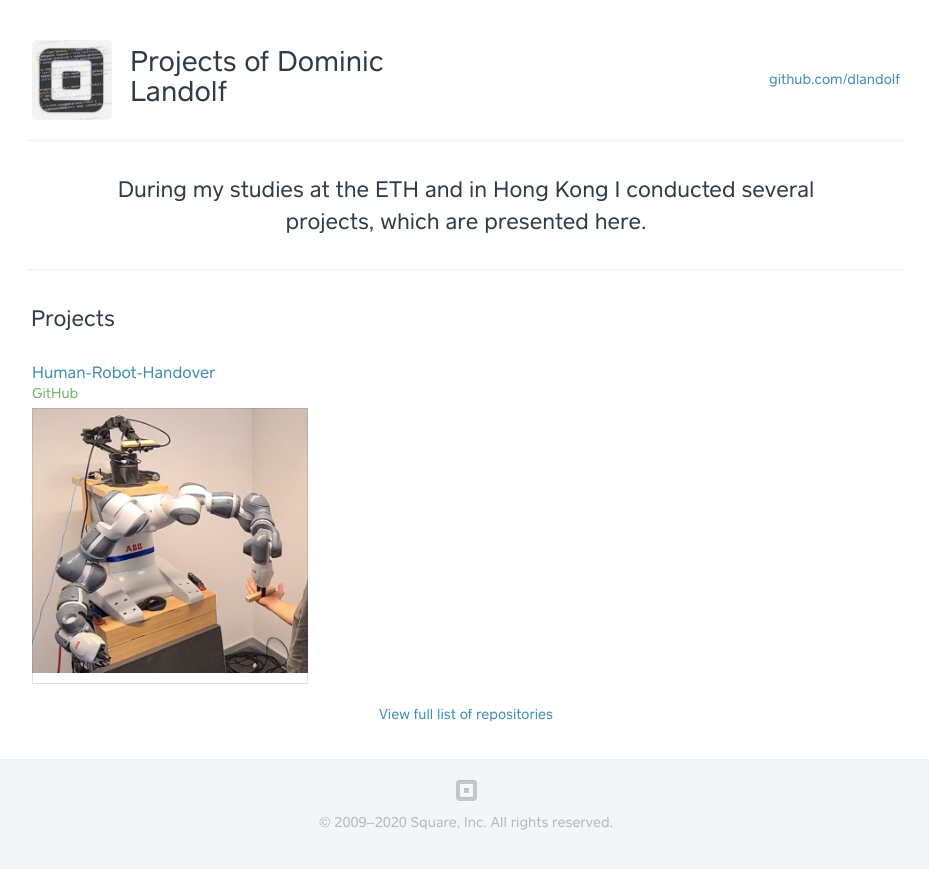
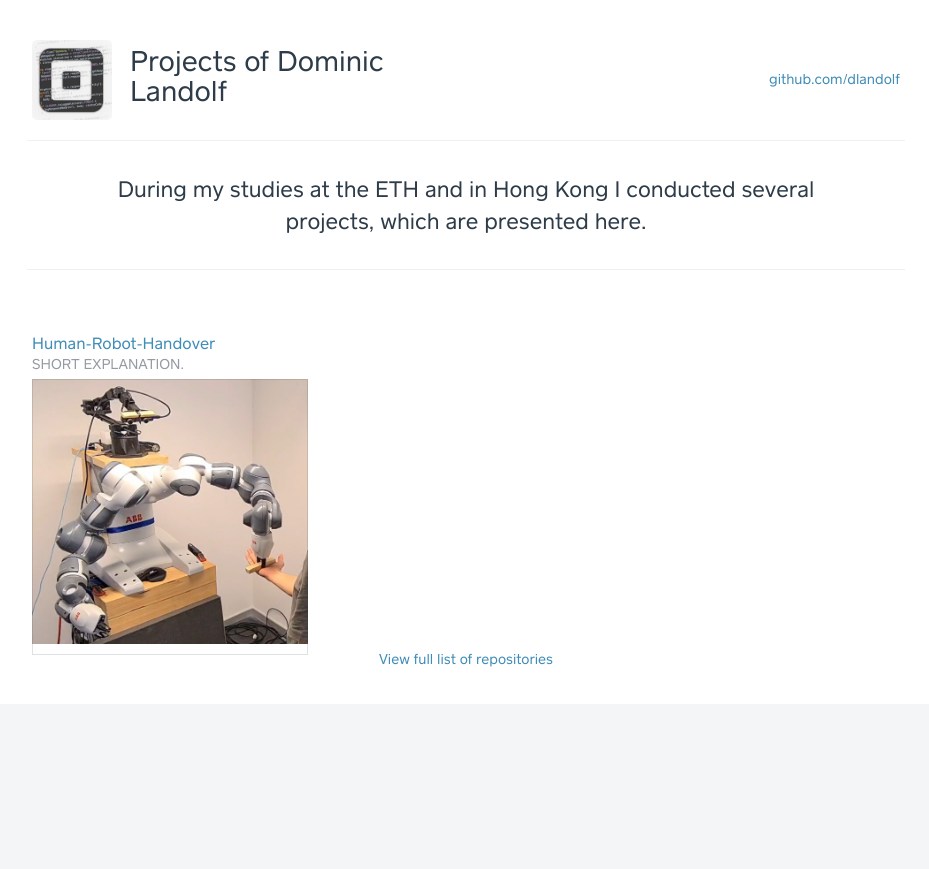
Before and after one commit to dlandolf/dlandolf.github.io, a Jekyll site: the page index.html, which Jekyll copies as it is, in a window 1280 px wide. Shown: the top 869 px of the page, without its empty margins (174-1103 px from the left). Built offline with Jekyll 4.4.1, drawn with Linux system fonts in a browser that asks for light colours.

Commit message:
Update index.html

```diff
--- a/index.html
+++ b/index.html
@@ -38,13 +38,13 @@
 
           <article class="profile-menu" id="menu">
             <div id="android" class="menu-category">
-              <h3 class="menu-category-name">Projects</h3>
+              <!--<h3 class="menu-category-name">Projects</h3>-->
               <ol class="menu-category-list has-images">
               <li class="menu-item">
                 <div class="menu-item-info">
 
-                   <h2 class="menu-item-name"><a href="https://dlandolf.github.io/Human-Robot-Handover/">Human-Robot-Handover</a></h2>
-                  <span class="menu-item-price"><a href="https://dlandolf.github.io/Human-Robot-Handover/" target="_blank">GitHub</a></span>
+                  <h3 class="menu-item-name"><a href="https://dlandolf.github.io/Human-Robot-Handover/">Human-Robot-Handover</a></h3>
+                  <!-- <span class="menu-item-price"><a href="https://dlandolf.github.io/Human-Robot-Handover/" target="_blank">GitHub</a></span> -->
                   <p class="menu-item-description">SHORT EXPLANATION.</p>
                 </div>
                 <div class="menu-item-image has-meta-content">
@@ -54,21 +54,12 @@
               </ol>
             </div>
 
-            <a id="btn-view-full-menu" class="btn-view-full-menu" href="http://github.com/square">View full list of repositories</a>
+            <a id="btn-view-full-menu" class="btn-view-full-menu" href="http://github.com/dlandolf">View full list of repositories</a>
           </article>
 
         </section>
       </div>
     </div>
-
-    <footer class="footer">
-      <nav class="footer-navigation">
-        <i class="icon-square-footer"></i>
-        <ul class="footer-navigation-list">
-        </ul>
-        <p class="copyright">© 2009–2020 Square, Inc. All rights reserved.</p>
-      </nav>
-    </footer>
 
     <script type="text/javascript">
       if(window == window.top) document.body.style.display = "block"; else window.top.location = window.location;
```
